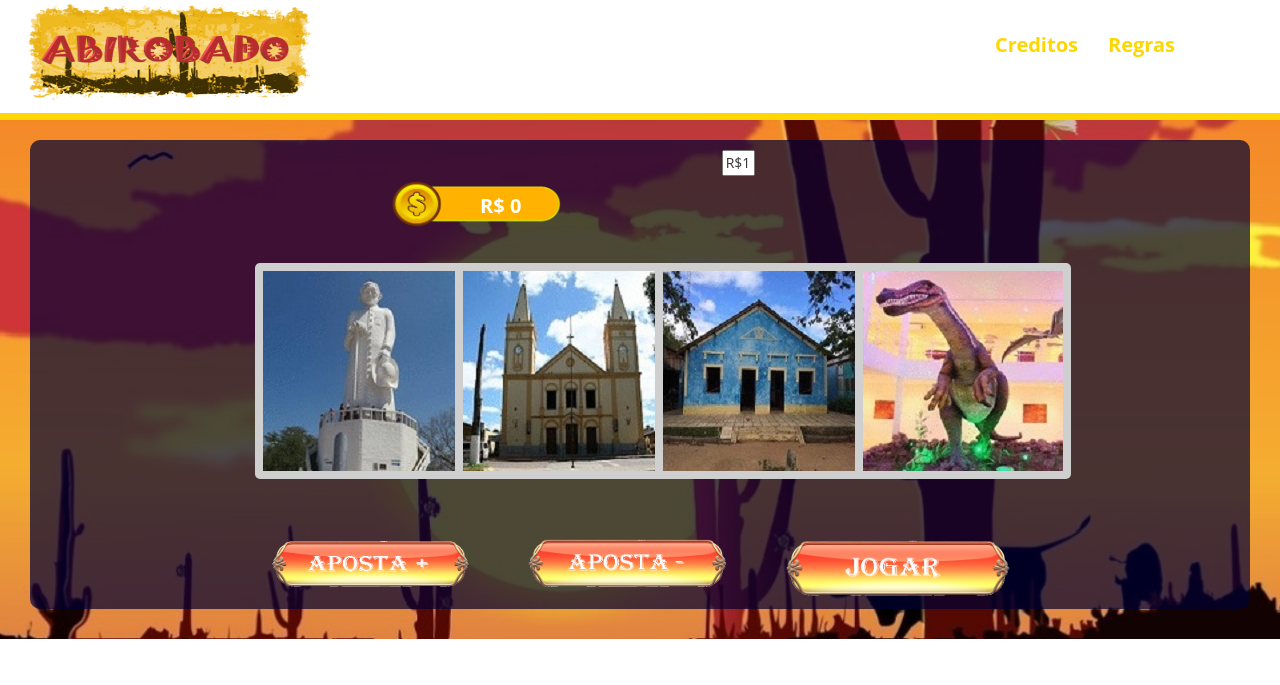
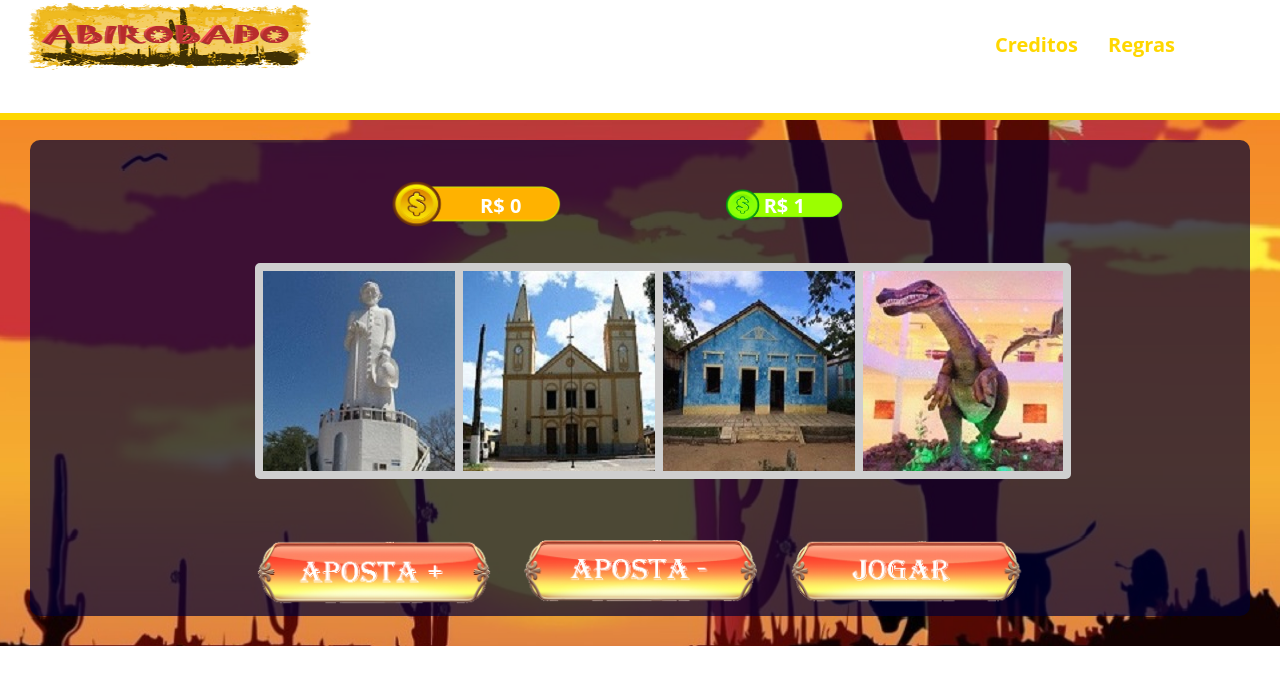
Before and after one commit to Lorenagbv/Abirobado, a PHP site: page / in a window 1280 px wide. Shown: the top 685 px of the page. Run offline with PHP 8.4, Linux system fonts and the light colour scheme.

Commit message:
v2 envio

```diff
--- a/index.php
+++ b/index.php
@@ -389,45 +389,45 @@
 			<div class="col-md-8">
 			<div class="row ">
 			<div class="col-md-2"></div>
-			<div class="col-md-3">
+			<div class="col-md-3 col-sm-6">
 			<form>
 					<input id = "credito" class="desenho" type = "text" size = "5" value = "R$ 0" readonly />
 			</form>
 			</div>
-			<div class="col-md-2"></div>
-			<div class="col-md-3">
+			<div class="col-md-2 col-sm-1"></div>
+			<div class="col-md-3 col-sm-6">
 			<form>
-					<input id = "aposta" class="aposta" type = "text" size = "1" value = "R$1" readonly />
+					<input id = "aposta" class="bug" type = "text" size = "1" value = "R$ 1" readonly />
 			</form>
 			</div>
 
 
 			</div>
-			<div class="row">
-			<div class="col-md-3">
+			<div class="row center">
+			<div class="col-md-3 col-sm-6">
 			<img id = "img1" class="imagens" src = "img/1.jpeg" />
 			</div>
-			<div class="col-md-3">
+			<div class="col-md-3  col-sm-6">
 			<img id = "img2" class="imagens" src = "img/2.jpeg" />
 			</div>
-			<div class="col-md-3 ">
+			<div class="col-md-3 col-sm-6">
 			<img id = "img3" class="imagens" src = "img/3.jpeg" />
 			</div>
-			<div class="col-md-3">
+			<div class="col-md-3 col-sm-6">
 			<img id = "img4" class="imagens" src = "img/4.jpeg" />
 			</div>
 
 
 			</div>
-			<div class="row buttons">
-			<div class="col-md-4">
-			<img src = "img/Aposta.png" onMouseDown="this.src='img/Aposta.png';" onMouseUp="this.src='img/Aposta.png';" onclick = "apostaMais();" style="width: 200px; height: 50px;" />
+			<div class="row ">
+			<div class="col-md-4 col-sm-4">
+			<img src = "img/Aposta.png" class="buttons "onMouseDown="this.src='img/Aposta.png';" onMouseUp="this.src='img/Aposta.png';" onclick = "apostaMais();"  />
 			</div>
-			<div class="col-md-4">
-			<img src = "img/Apostam.png" onMouseDown="this.src='img/apostam2.png';" onMouseUp="this.src='img/Apostam.png';" onclick = "apostaMenos();" style="width: 200px; height: 50px;"/>
+			<div class="col-md-4 col-sm-4">
+			<img src = "img/apostam.png" class="buttons" onMouseDown="this.src='img/apostam2.png';" onMouseUp="this.src='img/apostam.png';" onclick = "apostaMenos();"/>
 			</div>
-			<div class="col-md-4">
-			<img src = "img/Jogar.png" onMouseDown="this.src='img/Jogar2.png';" onMouseUp="this.src='img/Jogar.png';" onclick = "jogar();" style="width: 230px; height: 60px;"/>
+			<div class="col-md-4 col-sm-4">
+			<img src = "img/Jogar.png" class="buttons"onMouseDown="this.src='img/Jogar2.png';" onMouseUp="this.src='img/Jogar.png';" onclick = "jogar();" />
 			</div>
 
 
```
Also changed, not shown: other parts of index.php (+18 -15 lines). Lines whose indentation alone changed are shown as unchanged.
